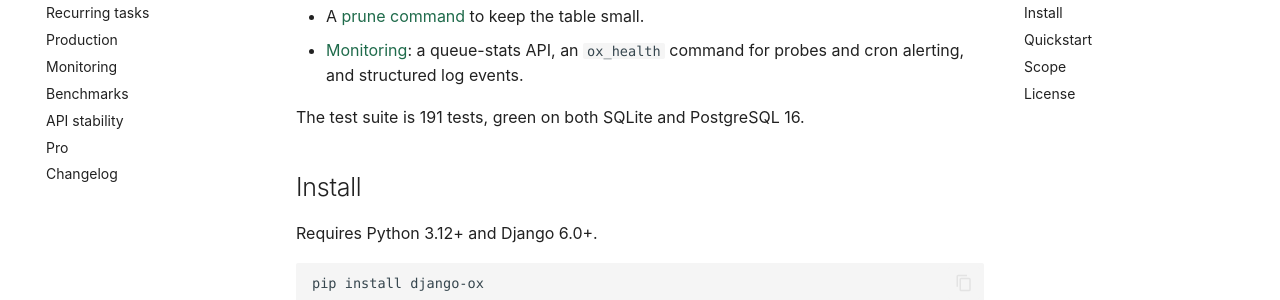
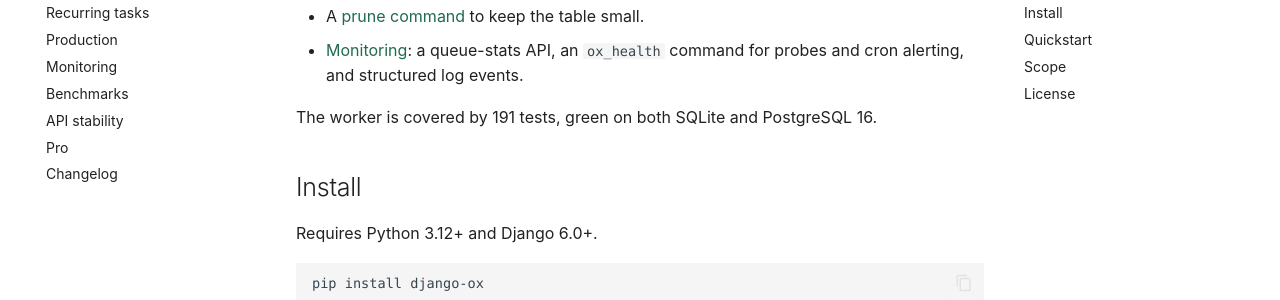
Before and after one commit to oxpull/django-ox, an MkDocs documentation site: the page built from docs/index.md, in a window 1280 px wide and 900 px high, scrolled down 1225 px. Shown: the part 153-453 px from the top of the window. Built offline with MkDocs 1.6.1 and Material for MkDocs 9.7.7, drawn with Linux system fonts in a browser that asks for light colours; comment, search, counter and statistics services are not loaded.

Commit message:
Say what the 191 tests cover
The suite now also contains tests for the repository's own tooling, so a bare
count read against a pytest run looks stale. Both figures stay accurate by
naming what is counted: the worker's coverage.

```diff
--- a/docs/index.md
+++ b/docs/index.md
@@ -57,7 +57,7 @@ queue. Details in [Production](production.md).
 - [Monitoring](monitoring.md): a queue-stats API, an `ox_health` command
   for probes and cron alerting, and structured log events.
 
-The test suite is 191 tests, green on both SQLite and PostgreSQL 16.
+The worker is covered by 191 tests, green on both SQLite and PostgreSQL 16.
 
 ## Install
 
```
Also changed, not shown: docs/production.md (+1 -1 lines).
